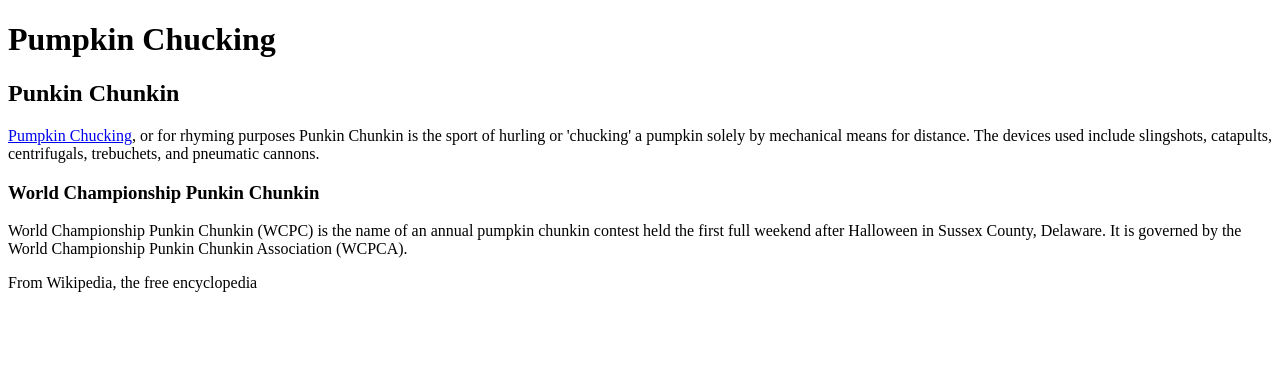
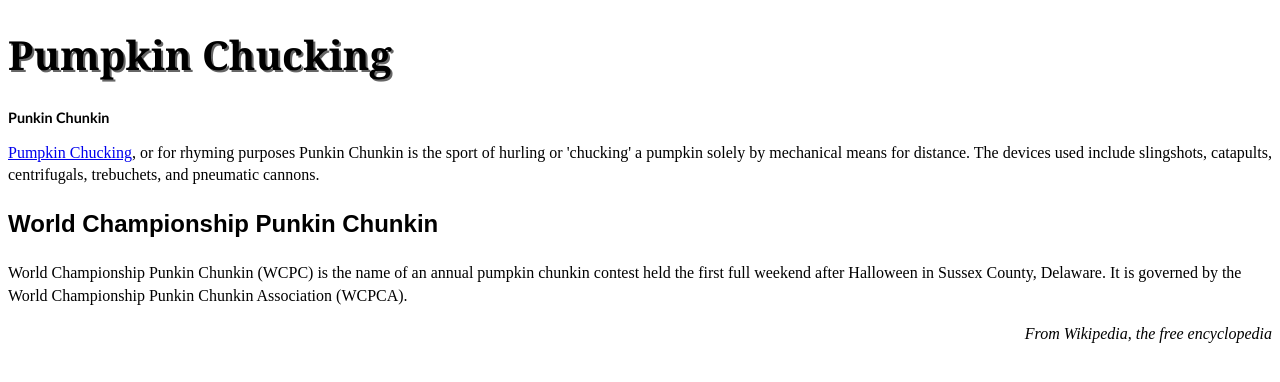
Before and after one commit to japeters15/dws1, a plain HTML site: page Week2/color-styling-text/styling-text.html in a window 1280 px wide. Drawn offline with Linux system fonts and the light colour scheme.

Commit message:
color_styling_text

```diff
--- /dev/null
+++ b/Week2/color-styling-text/main.css
@@ -0,0 +1,29 @@
+h1{
+	font-family:  Georgia, Times, serif;
+	font-size: 250%;
+	text-shadow: 2px 2px #666666;
+}
+
+h2{
+	font-family: Gill Sans, Arial, or sans-serif;
+	font-size:90%;
+}
+
+h3{
+	font-family: Arial, Verdana, or sans-serif;
+	font-size: 150%;
+}
+
+p{
+	line-height: 1.4em;
+}
+
+#credits{
+	font-style: italic;
+	text-align: right;
+}
+
+a{
+	text-decoration: none;
+	text-decoration: underline;
+}
--- a/Week2/color-styling-text/styling-text.html
+++ b/Week2/color-styling-text/styling-text.html
@@ -2,6 +2,7 @@
 <html lang="en">
 	<head>
 		<meta charset="utf-8" />
+		<link rel="stylesheet" type="text/css" href="main.css">
 		<title>Text</title>
 
 	</head>
```
Also changed, not shown: Week2/color-styling-text/color.html (+1 -0 lines), Week2/color-styling-text/styles.css (added, +20 -0 lines).
